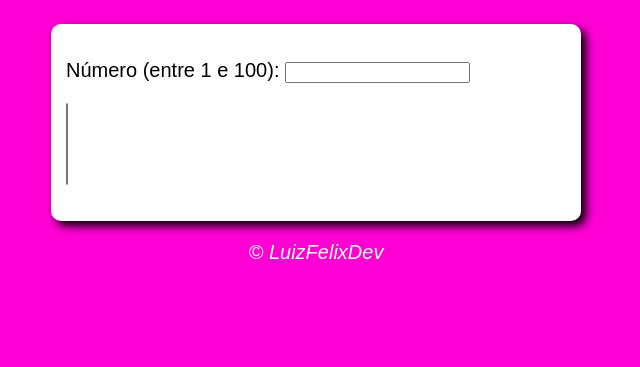
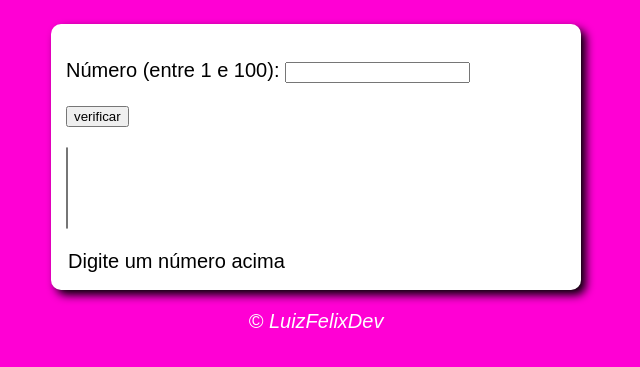
Before and after one commit to LuizFelixDev/estudosJavaScript, a plain HTML site: page AULA16ex/EX18/modelo.html in a window 1280 px wide. Shown: the part 75-442 px from the top of the page, without its empty margins (324-964 px from the left). Drawn offline with Linux system fonts and the light colour scheme.

Commit message:
Iniciando a programação

```diff
--- a/AULA16ex/EX18/modelo.html
+++ b/AULA16ex/EX18/modelo.html
@@ -15,9 +15,11 @@
     <section>
         <div>
             <p>Número (entre 1 e 100): <input type="number" name="número" id="inum"></p>
+            <p><input type="button" value="verificar" onclick="analisador(5)"></p>
         </div>
         <div>
             <p><select name="select" id="tab" size="5px"></select></p>
+            <option id="res">Digite um número acima</option>
         </div>
     </section>
     <footer>
--- a/AULA16ex/EX18/script.js
+++ b/AULA16ex/EX18/script.js
@@ -0,0 +1,13 @@
+function analisador(){
+    let tab = window.document.getElementById('tab')
+    let num = window.document.getElementById('inum')
+    let res = window.document.getElementById('res')
+    let n = Number(num.value)
+
+    if(n == 0 ){
+        window.alert(`O número inserido é invalido`)
+    }
+    else{
+        alert('Tudo ok!')
+    }
+}
```
